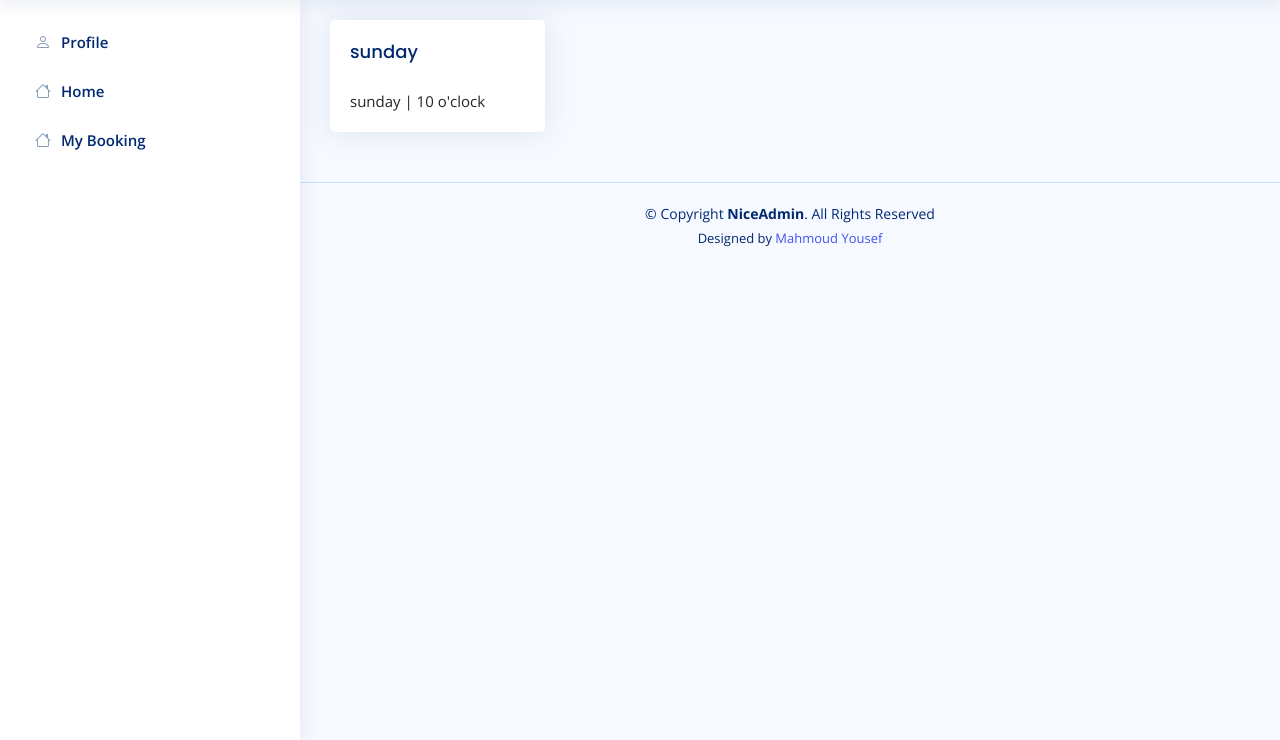
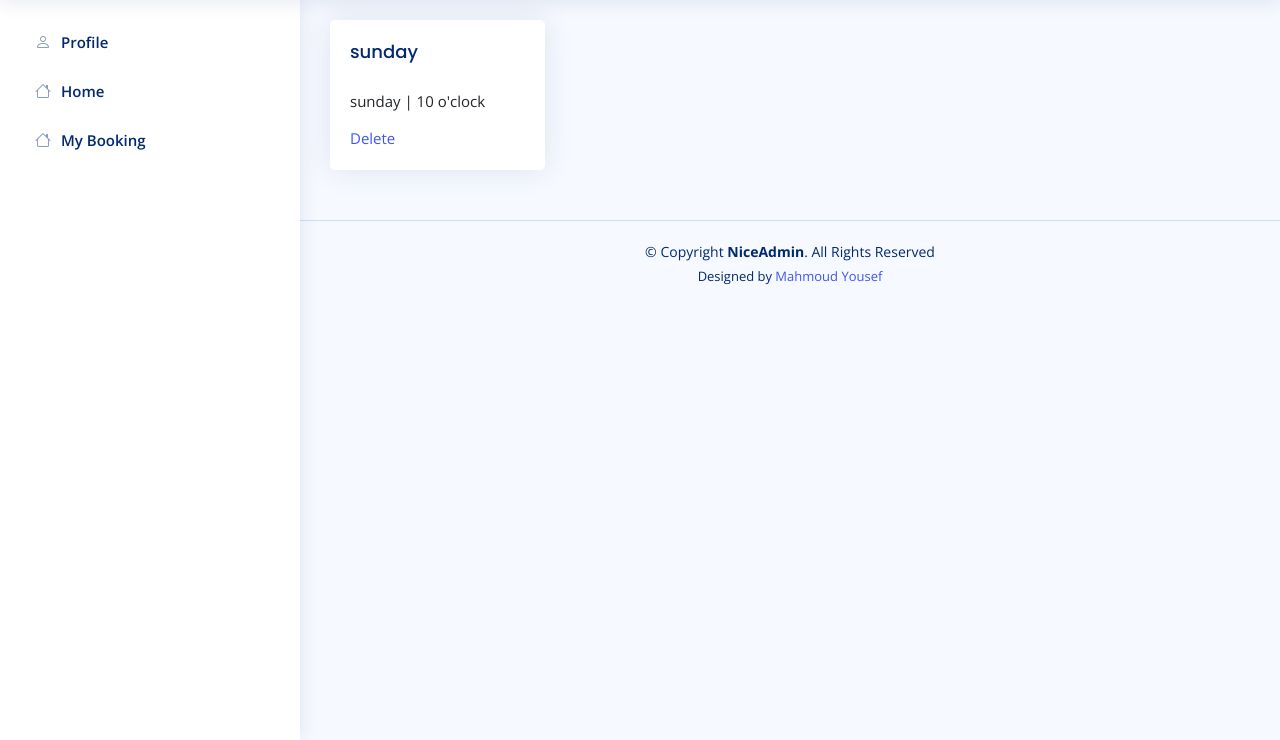
Before and after one commit to Mmy2000/login_system, a Django app: page /accounts/my_booking/ in a window 1280 px wide. Shown: the part 60-800 px from the top of the page. Run offline with Django 4.2, Linux system fonts and the light colour scheme; a user stored in the database is signed in; data comes from the database, SQL or seed files in the repository; both versions use the stored data as it was after the commit; some libraries are stand-ins or nearby versions; some web fonts are replaced.

Commit message:
fixing some issues

```diff
--- a/accounts/templates/accounts/my_booking.html
+++ b/accounts/templates/accounts/my_booking.html
@@ -1,20 +1,26 @@
 {% extends 'base.html' %}
 {% load static %}
+{% load django_bootstrap5 %}
 {% block body %}
 <main id="main" class="main">
     <section class="section">
         {% include "includes/alerts.html" %}
         <div class="row">
+            {% if mybooking %}
             {% for book in mybooking %}
             <div class="col-sm-3">
                 <div class="card">
                     <div class="card-body">
                         <h5 class="card-title">{{book}}</h5>
                         <p class="card-text">{{book.day}} | {{book.date}} o'clock</p>
+                        <a href="{% url 'delete_book' book.id %}">Delete</a>
                     </div>
                 </div>
             </div>
             {% endfor %}
+            {% else %}
+            <h1><center>No Booking Yet!</center></h1>
+            {% endif %}
         </div>
     </section>
 </main>
--- a/accounts/urls.py
+++ b/accounts/urls.py
@@ -13,6 +13,7 @@ urlpatterns = [
     path('resetPassword/', views.resetPassword, name='resetPassword'),
     path('profile/' , views.profile , name='profile'),
     path('my_booking/' , views.my_booking , name='my_booking'),
+    path('<int:id>/delete' , views.delete_book,name='delete_book'),
     path('profile/edit/' , views.edit_profile , name='edit_profile'),
     path('change_password/' , views.change_password , name='change_password'),
 ]
--- a/accounts/views.py
+++ b/accounts/views.py
@@ -1,4 +1,4 @@
-from django.shortcuts import render , redirect
+from django.shortcuts import render , redirect , get_object_or_404
 from .forms import RegistrationForm ,UserForm , ProfileForm
 from .models import Account , Profile , Book
 from django.contrib import messages, auth
@@ -10,6 +10,8 @@ from django.utils.http import urlsafe_base64_encode, urlsafe_base64_decode
 from django.utils.encoding import force_bytes
 from django.contrib.auth.tokens import default_token_generator
 from django.core.mail import EmailMessage
+from django.http import HttpResponseRedirect
+
 
 # Create your views here.
 def register(request):
@@ -220,3 +222,9 @@ def change_password(request):
 def my_booking(request):
     mybooking = Book.objects.filter(user=request.user)
     return render(request , 'accounts/my_booking.html' , {'mybooking':mybooking})
+
+def delete_book(request , id):
+    mybooking = get_object_or_404(Book , id=id)
+    mybooking.delete()
+    messages.success(request,  'The Book has been deleted successfully.')
+    return HttpResponseRedirect(request.META.get('HTTP_REFERER', '/'))
```
Also changed, not shown: db.sqlite3.
